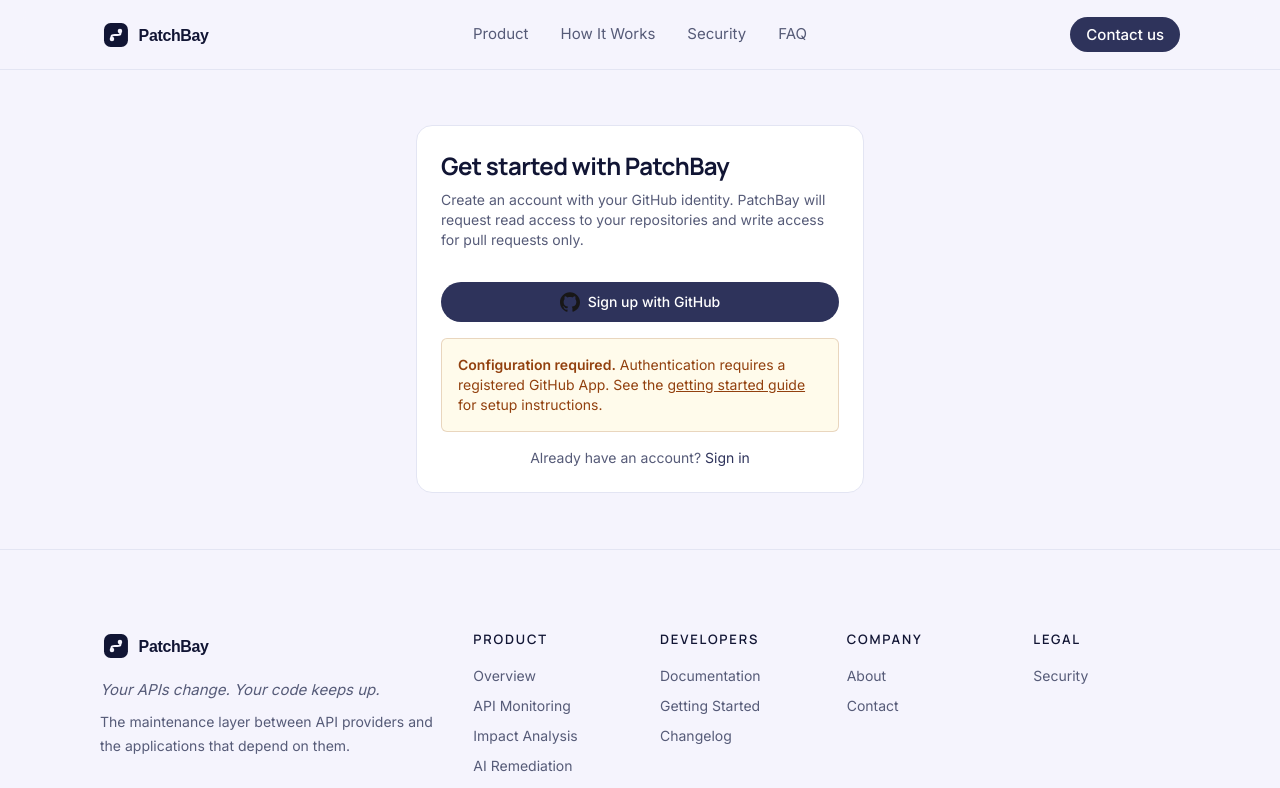
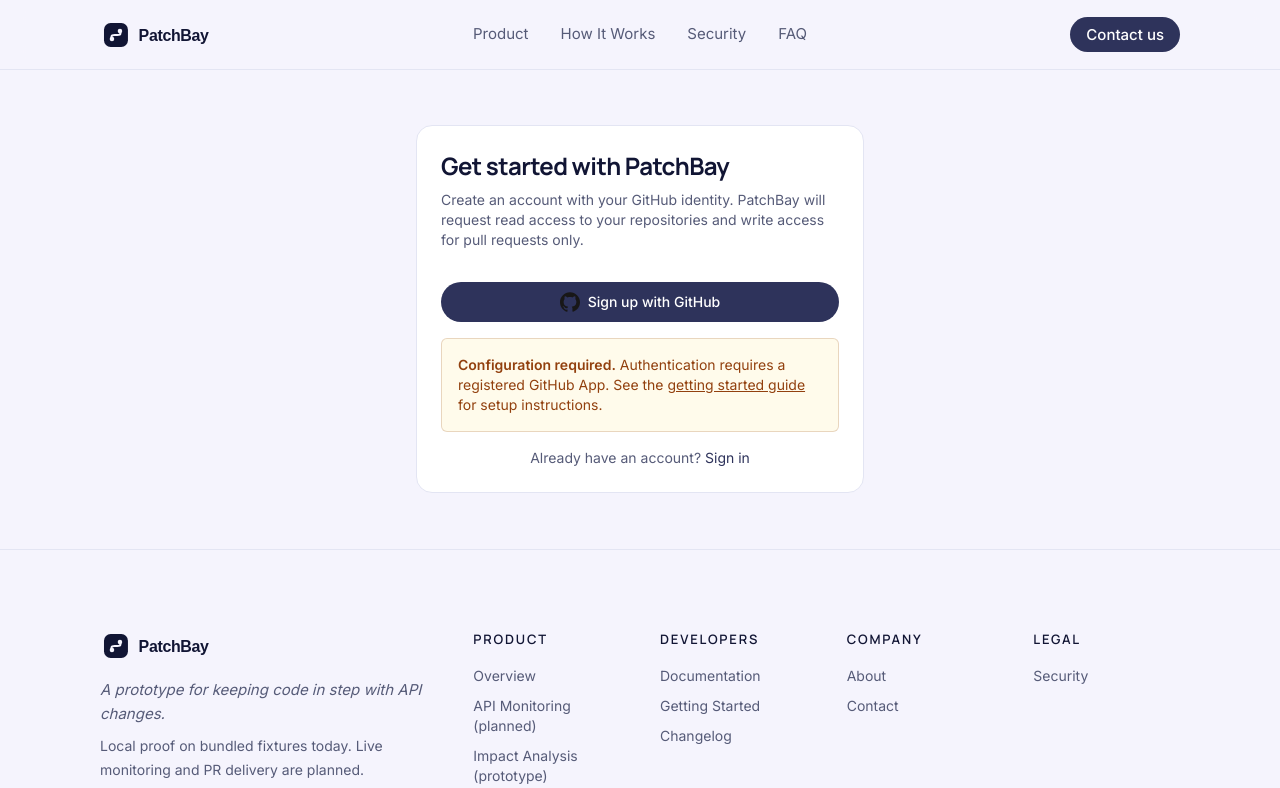
Before and after one commit to Nitish-1303/Patchversion, a Next.js app in the folder packages/site/: page /signup in a window 1280 px wide. Shown: the top 788 px of the page. Built offline with nearby package versions, Linux system fonts and the light colour scheme.

Commit message:
docs: clarify prototype limits in Chrome.tsx

```diff
--- a/packages/site/src/app/Chrome.tsx
+++ b/packages/site/src/app/Chrome.tsx
@@ -144,19 +144,19 @@ function Footer() {
           <div className="col-span-2">
             <Logo dark />
             <p className="mt-4 text-[15px] leading-6 text-text-secondary italic">
-              Your APIs change. Your code keeps up.
+              A prototype for keeping code in step with API changes.
             </p>
             <p className="mt-2 text-sm leading-6 text-text-secondary">
-              The maintenance layer between API providers and the applications that depend on them.
+              Local proof on bundled fixtures today. Live monitoring and PR delivery are planned.
             </p>
           </div>
           <div>
             <h4 className="text-[13px] font-semibold uppercase tracking-[0.14em] text-ink mb-4">Product</h4>
             <ul className="space-y-2.5 text-sm text-text-secondary">
               <li><a href="/product" className="hover:text-ink">Overview</a></li>
-              <li><a href="/product#monitoring" className="hover:text-ink">API Monitoring</a></li>
-              <li><a href="/product#impact" className="hover:text-ink">Impact Analysis</a></li>
-              <li><a href="/product#remediation" className="hover:text-ink">AI Remediation</a></li>
+              <li><a href="/product#monitoring" className="hover:text-ink">API Monitoring (planned)</a></li>
+              <li><a href="/product#impact" className="hover:text-ink">Impact Analysis (prototype)</a></li>
+              <li><a href="/product#remediation" className="hover:text-ink">AI Remediation (planned)</a></li>
               <li><a href="/integrations" className="hover:text-ink">Integrations</a></li>
               <li><a href="/pricing" className="hover:text-ink">Pricing</a></li>
             </ul>
```
